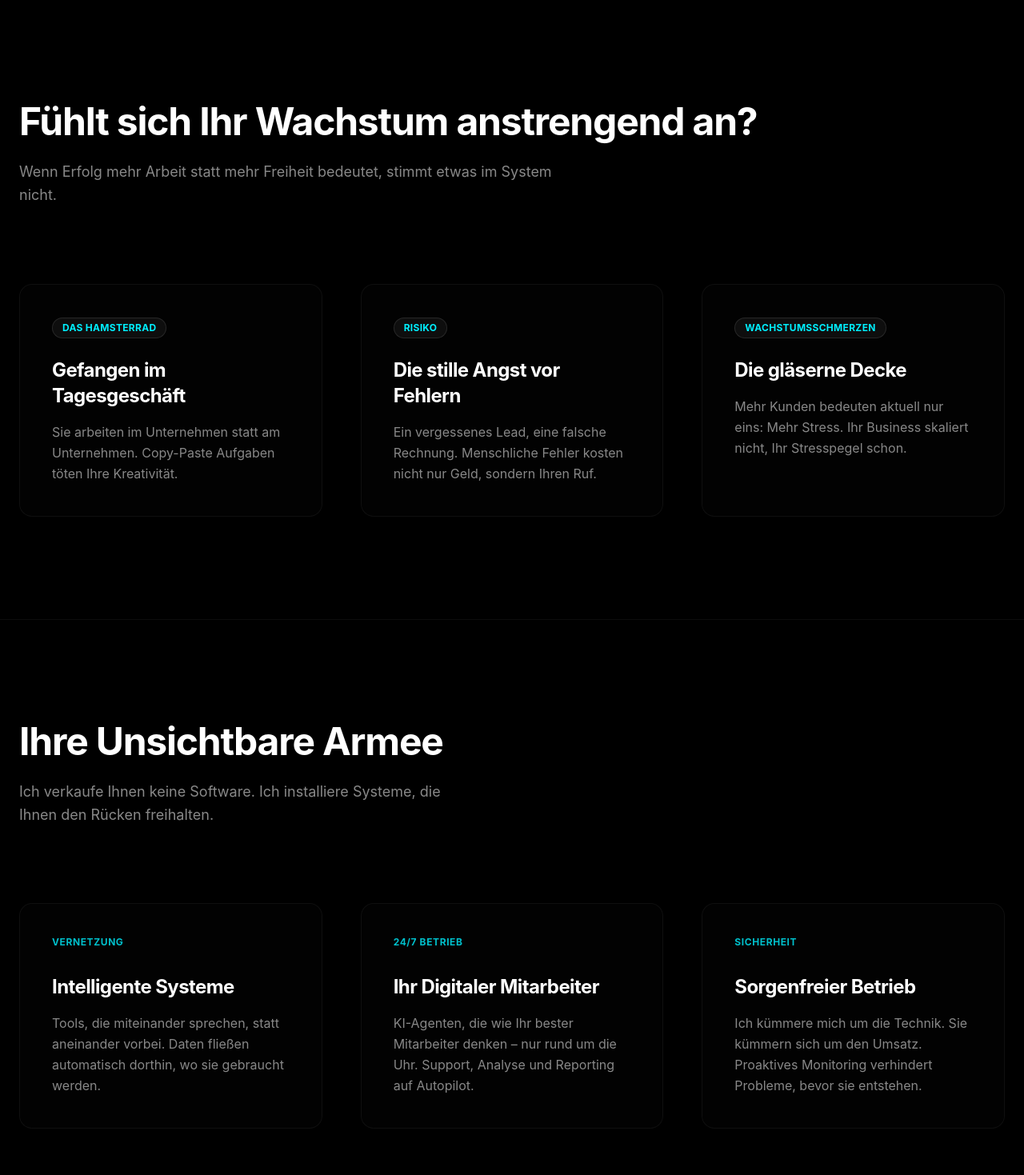
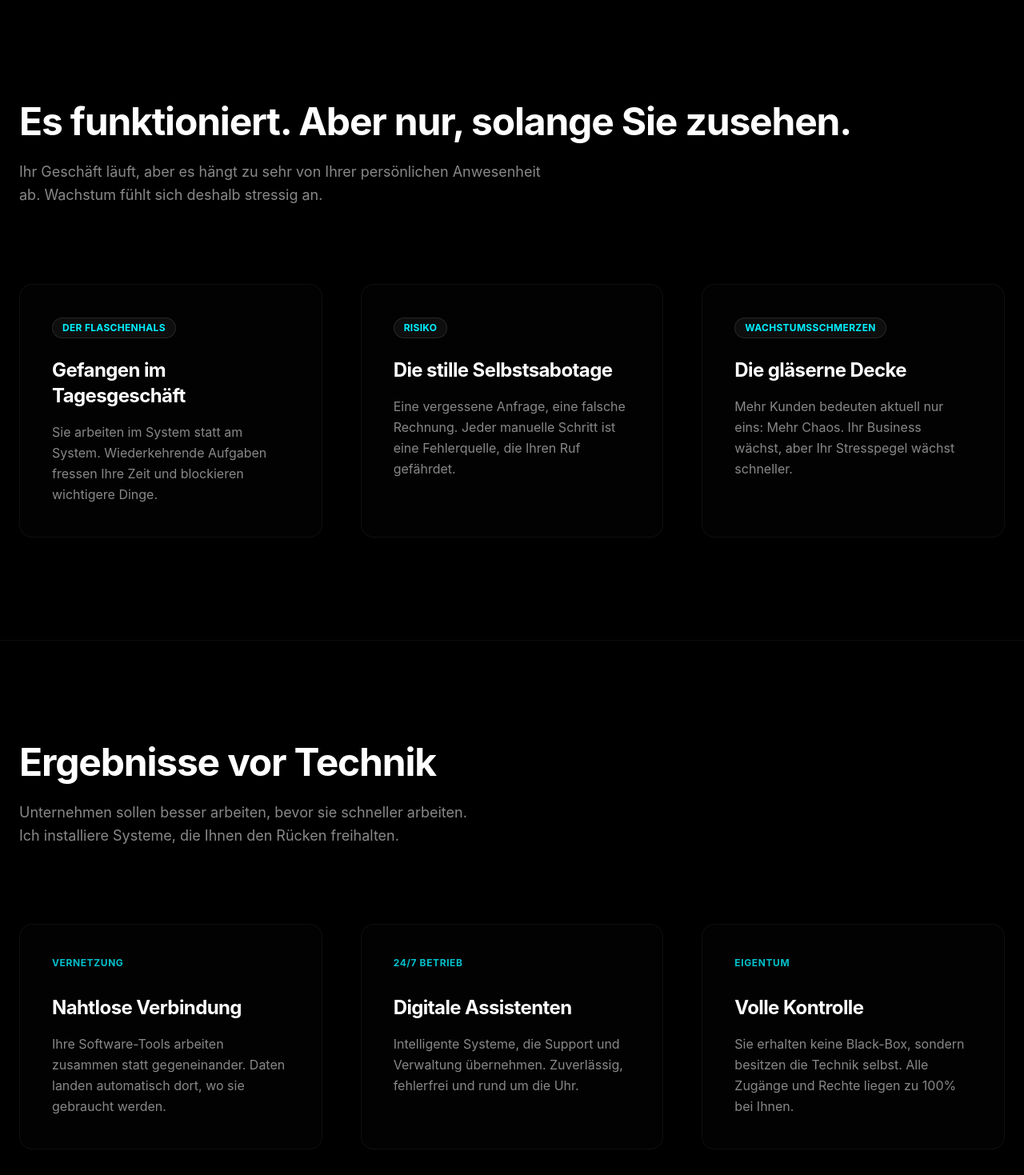
Before and after one commit to bseckin/landingpage, a React (Vite) app: page / in a window 1280 px wide. Shown: the part 721-2190 px from the top of the page at 80% size. Built offline with nearby package versions, Linux system fonts and the light colour scheme.

Commit message:
Copywriting optimierungen

```diff
--- a/src/components/About.tsx
+++ b/src/components/About.tsx
@@ -10,7 +10,7 @@ const About = () => {
                     </div>
 
                     <p className="text-lg md:text-xl text-text-secondary leading-relaxed font-sans mb-12 max-w-lg">
-                        I am a Solo-Founder & Automation Architect based in Chiang Mai. I don't just write code; I build the "Fundament" for businesses to scale without breaking.
+                        Die Brücke zwischen Betriebswirtschaft und IT. Ich verstehe nicht nur Code, sondern Ihre Zahlen. Ich baue keine technischen Spielereien, sondern nützliche Lösungen für Ihr Wachstum.
                     </p>
 
                     <div className="flex flex-wrap gap-4">
--- a/src/components/Hero.tsx
+++ b/src/components/Hero.tsx
@@ -30,8 +30,8 @@ const Hero = () => {
                     transition={{ delay: 0.1 }}
                     className="text-5xl md:text-7xl font-extrabold leading-tight tracking-tight mb-8 font-sans text-white"
                 >
-                    Ihr Business auf Autopilot.<br />
-                    <span className="text-secondary">Endlich wieder Zeit für das Wesentliche.</span>
+                    Ein System, das Sie<br />
+                    <span className="text-secondary">nicht ständig braucht.</span>
                 </motion.h1>
 
                 <motion.p
@@ -40,8 +40,8 @@ const Hero = () => {
                     transition={{ delay: 0.2 }}
                     className="text-lg md:text-xl text-text-secondary max-w-2xl mx-auto mb-8 md:mb-12 font-sans font-light leading-relaxed"
                 >
-                    Während Sie schlafen, arbeiten meine Systeme. <br className="hidden md:block" />
-                    Skalierbarkeit ohne Kopfschmerzen.
+                    Ich befreie Ihr Unternehmen von manueller Arbeit. <br className="hidden md:block" />
+                    Für stabile Abläufe, weniger Fehler und echtes Wachstum.
                 </motion.p>
 
                 <motion.div
@@ -52,7 +52,7 @@ const Hero = () => {
                 >
                     <a href="#contact" className="w-full md:w-auto px-8 py-4 bg-primary text-black font-bold text-lg hover:bg-primary/90 transition-all duration-200 rounded-full font-sans shadow-[0_0_20px_rgba(0,255,163,0.3)] hover:shadow-[0_0_30px_rgba(0,255,163,0.5)] transform hover:scale-105 text-center flex items-center justify-center gap-3">
                         <span className="flex items-center justify-center gap-3">
-                            Kostenloses Potenzial-Gespräch <ArrowRight className="w-5 h-5" />
+                            Potenzial-Gespräch vereinbaren <ArrowRight className="w-5 h-5" />
                         </span>
                     </a>
 
--- a/src/components/Process.tsx
+++ b/src/components/Process.tsx
@@ -3,23 +3,23 @@ import { Search, FileJson, Hammer, Rocket } from 'lucide-react';
 const steps = [
     {
         icon: Search,
-        title: 'Klarheit schaffen',
-        desc: 'Wir analysieren Ihr Business und identifizieren die Hebel mit dem größten ROI.',
+        title: 'Die Analyse',
+        desc: 'Wir finden heraus, wo Sie Zeit und Geld verlieren. Schwarz auf weiß sehen Sie, was Sie Ihre aktuellen Abläufe kosten.',
     },
     {
         icon: FileJson,
-        title: 'Maßarbeit',
-        desc: 'Ich entwickle eine Strategie, die genau auf Ihre Ziele einzahlt. Kein "Schema F".',
+        title: 'Der Bauplan',
+        desc: 'Ein technisches Konzept statt theoretischer Beratung. Dieser Plan gehört Ihnen, unabhängig von der Umsetzung.',
     },
     {
         icon: Hammer,
-        title: 'Umsetzung',
-        desc: 'Ich baue die Systeme, während Sie sich um Ihr Geschäft kümmern.',
+        title: 'Die Umsetzung',
+        desc: 'Ich baue stabile Lösungen, die ab Tag 1 funktionieren. Keine Experimente, sondern bewährte Standards.',
     },
     {
         icon: Rocket,
-        title: 'Die Befreiung',
-        desc: 'Ihr Business läuft auf Autopilot. Sie gewinnen 10-20 Stunden pro Woche zurück.',
+        title: 'Sichere Übergabe',
+        desc: 'Sie erhalten alle Zugänge. Ihr Business läuft automatisch – und Sie behalten die volle Kontrolle.',
     },
 ];
 
@@ -32,10 +32,10 @@ const Process = () => {
             <div className="container mx-auto px-6 relative z-10">
                 <div className="text-center mb-24">
                     <h2 className="text-3xl md:text-5xl font-bold text-white mb-6 font-sans tracking-tight">
-                        Der Weg zur Freiheit
+                        Vom Chaos zum System
                     </h2>
                     <p className="text-text-secondary max-w-xl mx-auto font-sans text-lg">
-                        Von der Analyse bis zum Autopiloten in vier Schritten.
+                        Von der Analyse bis zur digitalen Freiheit in vier Schritten.
                     </p>
                 </div>
 
--- a/src/components/Services.tsx
+++ b/src/components/Services.tsx
@@ -4,28 +4,28 @@ const Services = () => {
             <div className="container mx-auto px-6">
                 <div className="mb-16 md:mb-24 text-center md:text-left">
                     <h2 className="text-3xl md:text-5xl font-bold text-white tracking-tight mb-6 font-sans">
-                        Ihre Unsichtbare Armee
+                        Ergebnisse vor Technik
                     </h2>
                     <p className="text-text-secondary max-w-xl font-sans text-lg leading-relaxed">
-                        Ich verkaufe Ihnen keine Software. Ich installiere Systeme, die Ihnen den Rücken freihalten.
+                        Unternehmen sollen besser arbeiten, bevor sie schneller arbeiten. Ich installiere Systeme, die Ihnen den Rücken freihalten.
                     </p>
                 </div>
 
                 <div className="grid grid-cols-1 lg:grid-cols-3 gap-8 md:gap-12">
                     <ServiceCard
                         tag="VERNETZUNG"
-                        title="Intelligente Systeme"
-                        desc="Tools, die miteinander sprechen, statt aneinander vorbei. Daten fließen automatisch dorthin, wo sie gebraucht werden."
+                        title="Nahtlose Verbindung"
+                        desc="Ihre Software-Tools arbeiten zusammen statt gegeneinander. Daten landen automatisch dort, wo sie gebraucht werden."
                     />
                     <ServiceCard
                         tag="24/7 BETRIEB"
-                        title="Ihr Digitaler Mitarbeiter"
-                        desc="KI-Agenten, die wie Ihr bester Mitarbeiter denken – nur rund um die Uhr. Support, Analyse und Reporting auf Autopilot."
+                        title="Digitale Assistenten"
+                        desc="Intelligente Systeme, die Support und Verwaltung übernehmen. Zuverlässig, fehlerfrei und rund um die Uhr."
                     />
                     <ServiceCard
-                        tag="SICHERHEIT"
-                        title="Sorgenfreier Betrieb"
-                        desc="Ich kümmere mich um die Technik. Sie kümmern sich um den Umsatz. Proaktives Monitoring verhindert Probleme, bevor sie entstehen."
+                        tag="EIGENTUM"
+                        title="Volle Kontrolle"
+                        desc="Sie erhalten keine Black-Box, sondern besitzen die Technik selbst. Alle Zugänge und Rechte liegen zu 100% bei Ihnen."
                     />
                 </div>
             </div>
--- a/src/content/footer.json
+++ b/src/content/footer.json
@@ -1,6 +1,6 @@
 {
-    "headline": "Der erste Schritt raus aus dem Chaos.",
-    "text": "Lassen Sie uns sprechen. Unverbindlich. Auf Augenhöhe. Finden wir heraus, ob wir zusammenpassen.",
+    "headline": "Schluss mit Raten.",
+    "text": "Finden Sie heraus, wo Sie Zeit und Geld verlieren. Ein Gespräch von Unternehmer zu Unternehmer.",
     "ctaButton": "Gespräch anfragen",
     "location": "Chiang Mai, TH",
     "timezone": "GMT+7"
--- a/src/content/problem.json
+++ b/src/content/problem.json
@@ -1,21 +1,21 @@
 {
-    "headline": "Fühlt sich Ihr Wachstum anstrengend an?",
-    "description": "Wenn Erfolg mehr Arbeit statt mehr Freiheit bedeutet, stimmt etwas im System nicht.",
+    "headline": "Es funktioniert. Aber nur, solange Sie zusehen.",
+    "description": "Ihr Geschäft läuft, aber es hängt zu sehr von Ihrer persönlichen Anwesenheit ab. Wachstum fühlt sich deshalb stressig an.",
     "cards": [
         {
-            "tag": "DAS HAMSTERRAD",
+            "tag": "DER FLASCHENHALS",
             "title": "Gefangen im Tagesgeschäft",
-            "description": "Sie arbeiten im Unternehmen statt am Unternehmen. Copy-Paste Aufgaben töten Ihre Kreativität."
+            "description": "Sie arbeiten im System statt am System. Wiederkehrende Aufgaben fressen Ihre Zeit und blockieren wichtigere Dinge."
         },
         {
             "tag": "RISIKO",
-            "title": "Die stille Angst vor Fehlern",
-            "description": "Ein vergessenes Lead, eine falsche Rechnung. Menschliche Fehler kosten nicht nur Geld, sondern Ihren Ruf."
+            "title": "Die stille Selbstsabotage",
+            "description": "Eine vergessene Anfrage, eine falsche Rechnung. Jeder manuelle Schritt ist eine Fehlerquelle, die Ihren Ruf gefährdet."
         },
         {
             "tag": "WACHSTUMSSCHMERZEN",
             "title": "Die gläserne Decke",
-            "description": "Mehr Kunden bedeuten aktuell nur eins: Mehr Stress. Ihr Business skaliert nicht, Ihr Stresspegel schon."
+            "description": "Mehr Kunden bedeuten aktuell nur eins: Mehr Chaos. Ihr Business wächst, aber Ihr Stresspegel wächst schneller."
         }
     ]
 }
```
